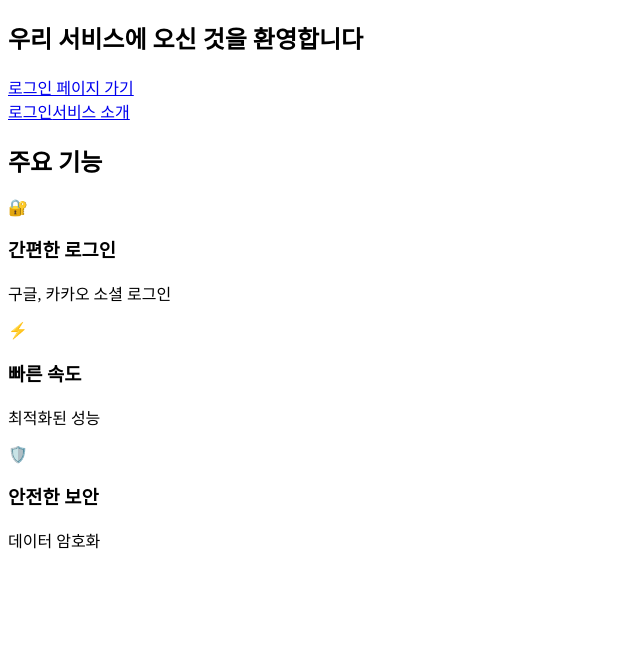
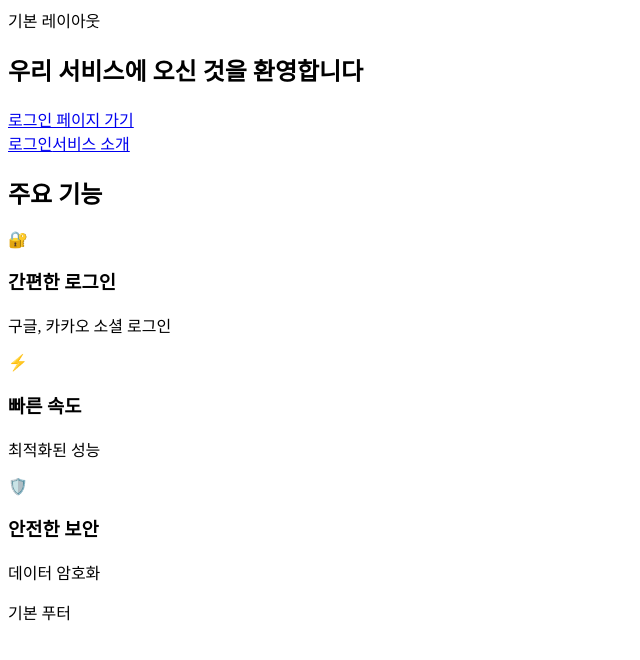
Before and after one commit to woosi8/HTN_login_projects, a Next.js app: page / in a window 1280 px wide. Shown: the top 660 px of the page, without its empty margins (0-640 px from the left). Built offline with nearby package versions, Linux system fonts and the light colour scheme.

Commit message:
Add - 레이아웃 분기 작업

```diff
--- /dev/null
+++ b/src/app/LayoutSwitcher.tsx
@@ -0,0 +1,41 @@
+// components/LayoutSwitcher.tsx
+"use client";
+
+import { usePathname } from "next/navigation";
+
+export default function LayoutSwitcher({
+  children,
+}: {
+  children: React.ReactNode;
+}) {
+  const pathname = usePathname();
+
+  // 로그인/회원가입 페이지
+  if (pathname.startsWith("/login") || pathname.startsWith("/signup")) {
+    return (
+      <div className="mx-auto max-w-screen-md text-lg">
+        <p>로그인 레이아웃</p>
+        {children}
+      </div>
+    );
+  }
+
+  // 대시보드 페이지
+  if (pathname.startsWith("/docs") || pathname.startsWith("/college")) {
+    return (
+      <div>
+        <nav>닥스, 컬리지 네비</nav>
+        {children}
+      </div>
+    );
+  }
+
+  // 기본 레이아웃
+  return (
+    <div>
+      <header>기본 레이아웃</header>
+      {children}
+      <footer>기본 푸터</footer>
+    </div>
+  );
+}
--- a/src/app/layout.tsx
+++ b/src/app/layout.tsx
@@ -1,5 +1,7 @@
 import AuthContext from "./context/AuthContext";
 import { Providers } from "./providers";
+
+import LayoutSwitcher from "./LayoutSwitcher";
 
 export default function RootLayout({
   children,
@@ -7,12 +9,11 @@ export default function RootLayout({
   children: React.ReactNode;
 }) {
   return (
-    <html lang="en">
-      <body className={` mx-auto max-w-screen-md text-lg`}>
+    <html lang="ko">
+      <body>
         <Providers>
           <AuthContext>
-            {/* <Header /> */}
-            <main>{children}</main>
+            <LayoutSwitcher>{children}</LayoutSwitcher>
           </AuthContext>
         </Providers>
       </body>
--- a/src/app/page.tsx
+++ b/src/app/page.tsx
@@ -5,8 +5,6 @@ import { useAuthStore } from "… @/stores/authStore";
 
 export default function HomePage() {
   const { user, status } = useAuthStore();
-
-  console.log(user);
 
   return (
     <div className="min-h-screen bg-gray-50">
```
Also changed, not shown: src/app/college/[[...slug]]/page.tsx (+10 -4 lines), src/app/login/[...params]/page.tsx (+8 -3 lines).
